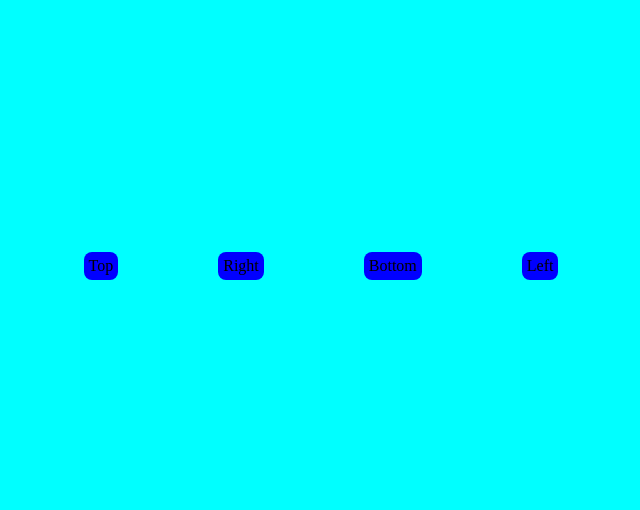
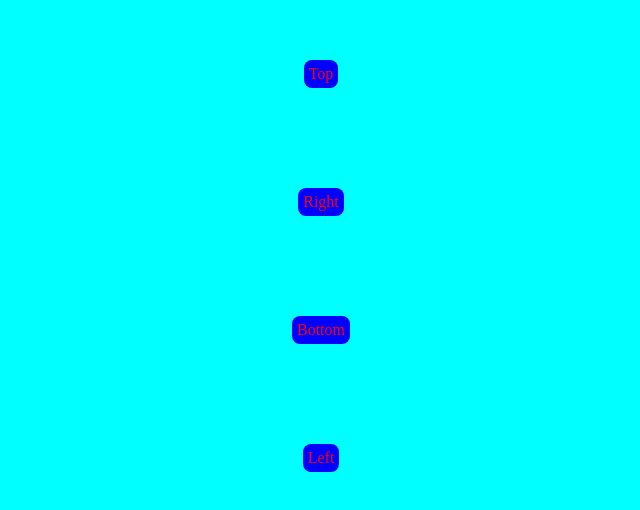
Before and after one commit to SumanthInturi/assignment-1, a plain HTML site: page index.html in a window 1280 px wide. Shown: the part 142-652 px from the top of the page, without its empty margins (319-959 px from the left). Drawn offline with Linux system fonts and the light colour scheme.

Commit message:
new commit

```diff
--- a/tooltip.css
+++ b/tooltip.css
@@ -1,7 +1,7 @@
 body{
     display: flex;
     height: 100vh;
-    flex-direction: row;
+    flex-direction: column;
     justify-content: center;
     align-items: center;
     background-color: aqua;
@@ -12,6 +12,7 @@ body{
 [tooltip-position="top"],[tooltip-position="right"],[tooltip-position="bottom"],[tooltip-position="left"]{
     display: inline-block;
     background-color: blue;
+    color: red;
     padding: 5px;
     margin: 50px;
     border-radius: 8px;
@@ -71,7 +72,6 @@ body{
     left: calc(100% + 10px);
     top:50%;
     z-index: 2;
-    transform:  translateY(-50%) scale(0) ;
     transition: 3s transform;
     transform-origin: left center;
     transition-timing-function: cubic-bezier(0.075, 0.82, 0.165, 1);
@@ -94,7 +94,6 @@ body{
 [tooltip-position="bottom"]::after{
     left: 50%;
     top: 100%;
-    transform: scale(0);
     transition: 3s transform;
     transform-origin: bottom center;
     transition-timing-function: cubic-bezier(0.075, 0.82, 0.165, 1);
@@ -115,7 +114,6 @@ body{
 [tooltip-position="left"]::after{
     right: calc(100% + 10px);
     top: 50%;
-    transform: scale(0) translateY(-50%);
     transition: 3s transform;
     transform-origin: right center;
     transition-timing-function: cubic-bezier(0.075, 0.82, 0.165, 1);
```
Also changed, not shown: index.html (renamed from tooltip.html).
